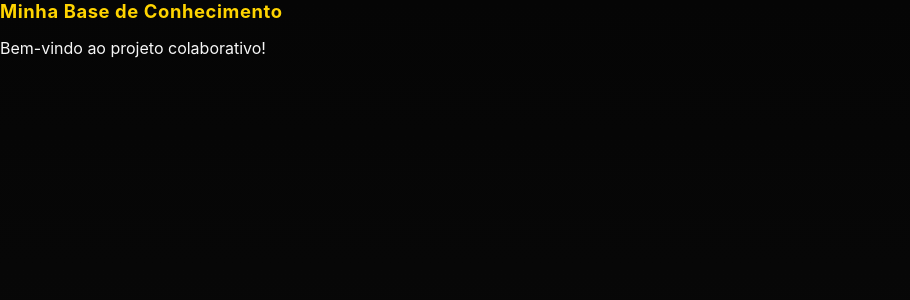
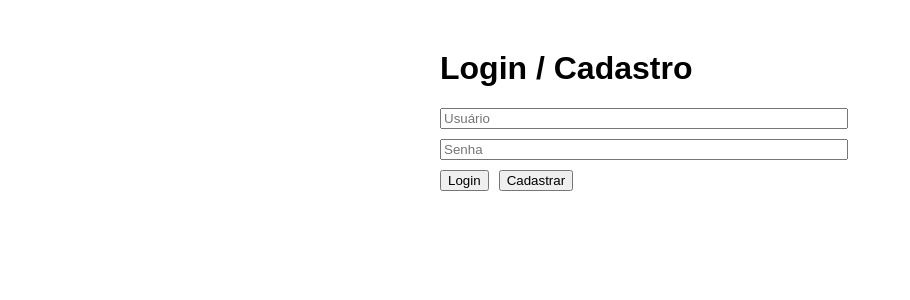
Before and after one commit to Wertco-Bombas/Wertco, a Next.js app: page / in a window 1280 px wide. Shown: the top 300 px of the page, without its empty margins (0-910 px from the left). Built offline with nearby package versions, Linux system fonts and the light colour scheme.

Commit message:
Update index.js

```diff
--- a/pages/index.js
+++ b/pages/index.js
@@ -1,10 +1,64 @@
+import { useState } from "react";
+
 export default function Home() {
+  const [username, setUsername] = useState("");
+  const [password, setPassword] = useState("");
+  const [message, setMessage] = useState("");
+
+  async function handleRegister(e) {
+    e.preventDefault();
+    const res = await fetch("/api/register", {
+      method: "POST",
+      headers: { "Content-Type": "application/json" },
+      body: JSON.stringify({ username, password }),
+    });
+    const data = await res.json();
+    if (res.ok) {
+      setMessage("Usuário cadastrado com sucesso!");
+    } else {
+      setMessage(data.error || "Erro ao cadastrar");
+    }
+  }
+
+  async function handleLogin(e) {
+    e.preventDefault();
+    const res = await fetch("/api/login", {
+      method: "POST",
+      headers: { "Content-Type": "application/json" },
+      body: JSON.stringify({ username, password }),
+    });
+    const data = await res.json();
+    if (res.ok) {
+      setMessage("Login realizado com sucesso!");
+    } else {
+      setMessage(data.error || "Usuário ou senha inválidos");
+    }
+  }
+
   return (
-    <div>
-      <h1>Minha Base de Conhecimento</h1>
-      <p>Bem-vindo ao projeto colaborativo!</p>
-      <link rel="stylesheet" href="/style.css" />
-      <script src="/script.js"></script>
+    <div style={{ maxWidth: "400px", margin: "50px auto", fontFamily: "Arial" }}>
+      <h1>Login / Cadastro</h1>
+      <form>
+        <input
+          type="text"
+          placeholder="Usuário"
+          value={username}
+          onChange={(e) => setUsername(e.target.value)}
+          style={{ display: "block", marginBottom: "10px", width: "100%" }}
+        />
+        <input
+          type="password"
+          placeholder="Senha"
+          value={password}
+          onChange={(e) => setPassword(e.target.value)}
+          style={{ display: "block", marginBottom: "10px", width: "100%" }}
+        />
+        <button onClick={handleLogin} style={{ marginRight: "10px" }}>
+          Login
+        </button>
+        <button onClick={handleRegister}>Cadastrar</button>
+      </form>
+      {message && <p style={{ marginTop: "20px" }}>{message}</p>}
     </div>
   );
 }
```
